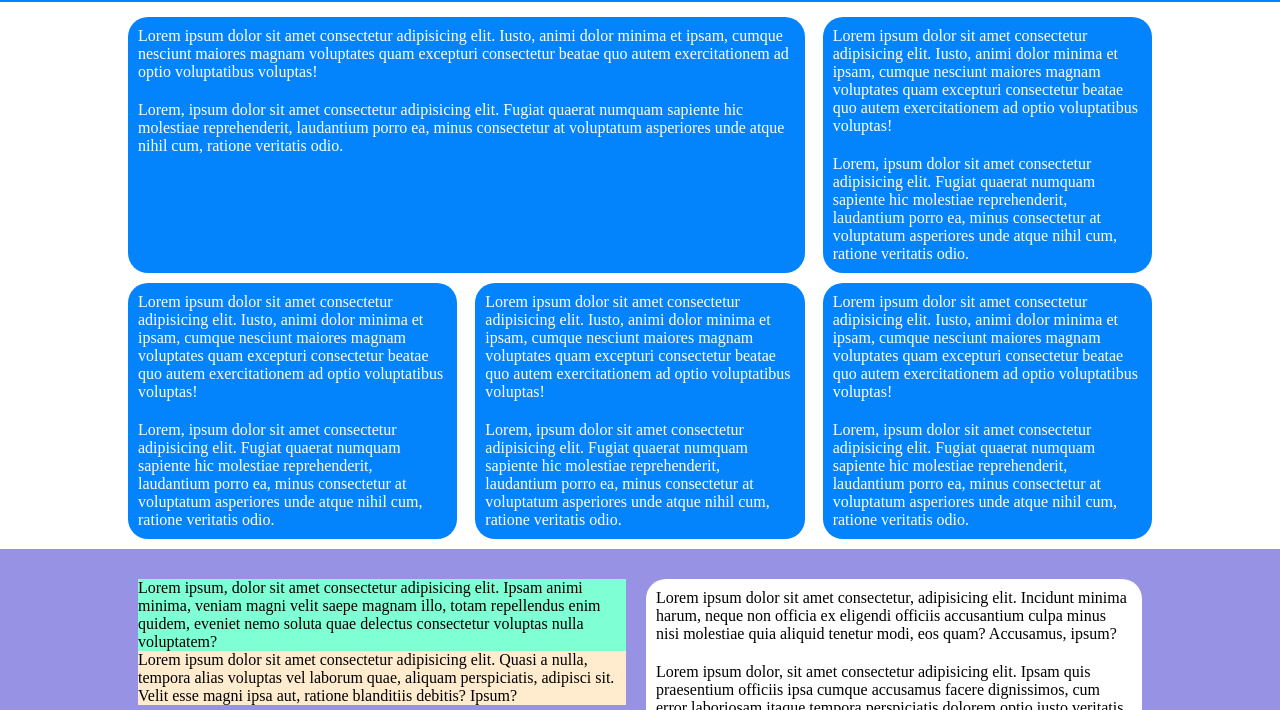
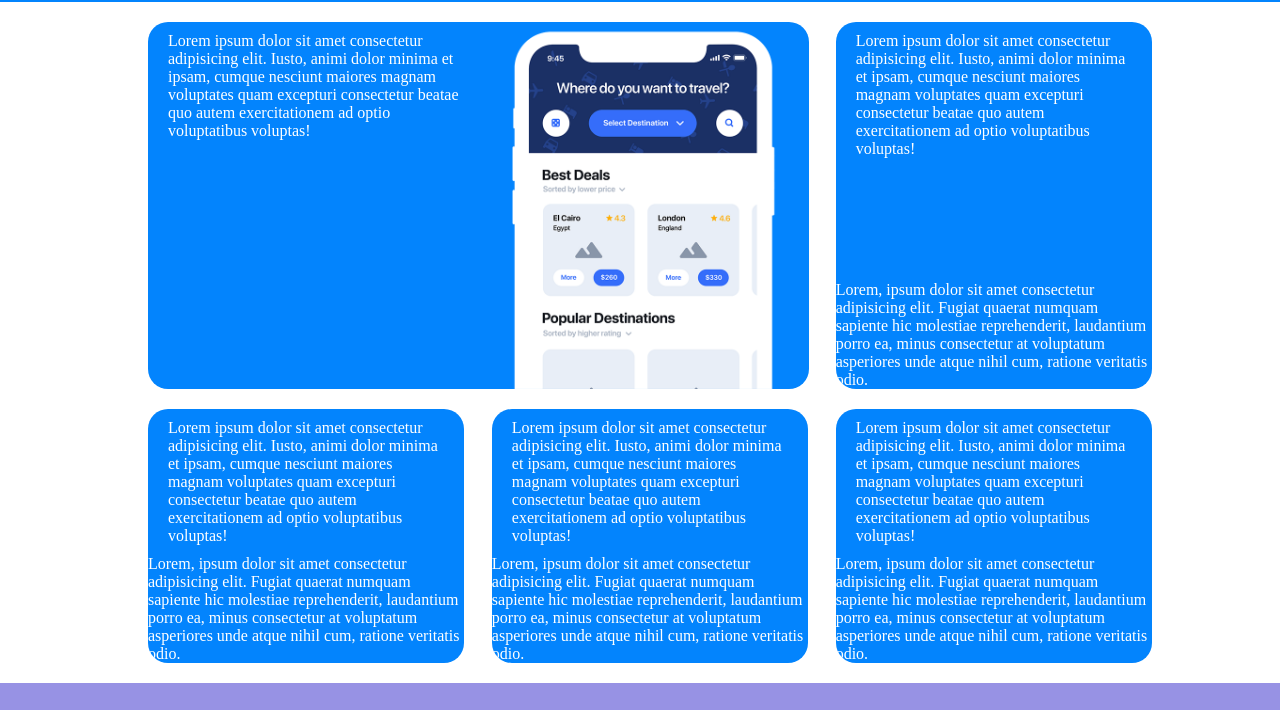
Before and after one commit to LuisJann/css-responsive-layout, a plain HTML site: page index.html in a window 1280 px wide. Shown: the part 52-762 px from the top of the page. Drawn offline with Linux system fonts and the light colour scheme.

Commit message:
Aggiunta telefono sezione 1

```diff
--- a/css/style.css
+++ b/css/style.css
@@ -71,48 +71,73 @@
     flex-wrap: nowrap;
 }
 
-.cards{
+.card{
     display: flex;
-    flex-wrap: wrap;
-    justify-content: space-between;
-    margin-top: 15px;
+    flex-direction: column;
+    background-color: #0384fd;
+    width: 100%;
+    justify-content: center;
+    border-radius: 20px;
+    margin: 20px 0 20px 0;
 }
 
-
-
-.card{
-    background-color: #0384fd;
-    margin: 0 0 10px 0;
-    width: calc(100% / 3 - 12px);
-    border-radius: 20px;
-}
-
-.card:first-child{
-    width: calc(100% / 3 * 2 - 6px);
+.cards{
+    margin-bottom: 20px;
 }
 
 .text-first-s{
-    padding: 10px;
+    padding: 10px 20px 10px 20px;
 
 }
 
 .image-first-s{
-    padding: 10px;
+    display: flex;
+    justify-content: center;
+}
+
+.image-first-s img{
+    width: 50%;
+    justify-content: center;
+    justify-content: flex-end;
 }
 
 /* RESPONSIVE AREA MAIN section 1 */
-
-    @media screen and (max-width: 991px) {
+/* tablet */
+    @media screen and (min-width: 768px) {
         .cards{
             display: flex;
-            flex-direction: column;
+            flex-direction: row;
+            flex-wrap: wrap;
+            justify-content: space-between;
         }
 
         .card{
-            width: 100%;
+            margin: 20px 0px 0px 20px;
+            width: calc(100% / 3 - 25px);
+            justify-content: space-between;
         }
 
         .card:first-child{
+            width: calc(100% / 3 * 2 - 22px);
+        }
+
+        .image-first-s{
+            justify-content: flex-start;
+        }
+
+
+    }
+    /* monitor */
+    @media screen and (min-width: 992px) {
+        .card:first-child{
+            flex-direction: row;
+        }
+
+        .text-first-s {
+            width: 100%;
+        }
+        .image-first-s img{
+            align-items: flex-end;
             width: 100%;
         }
     }
@@ -202,7 +227,7 @@
 
 /* RESPONSIVE AREA MAIN section 3 */
 
-@media screen and (min-width:992px) {
+@media screen and (min-width:768px) {
     .section-exp-card{
         flex-direction: row;
     }
@@ -235,7 +260,7 @@
 
 /* RESPONSIVE AREA MAIN section 4 */
 
-@media screen and (min-width:992px) {
+@media screen and (min-width:768px) {
     .section-benefits{
         display: flex;
         flex-wrap: wrap;
@@ -248,6 +273,8 @@
 
 
 }
+
+
 
 /* section 5 */
 .about{
@@ -269,7 +296,9 @@
     background-color: brown;
 }
 
-@media screen and (min-width:992px) {
+/* RESPONSIVE AREA MAIN section 5 */
+
+@media screen and (min-width:768px) {
     .about{
         display: flex;
         justify-content: space-between;
--- a/index.html
+++ b/index.html
@@ -40,7 +40,7 @@
                         Lorem ipsum dolor sit amet consectetur adipisicing elit. Iusto, animi dolor minima et ipsam, cumque nesciunt maiores magnam voluptates quam excepturi consectetur beatae quo autem exercitationem ad optio voluptatibus voluptas!
                     </div>
                     <div class="image-first-s white">
-                        Lorem, ipsum dolor sit amet consectetur adipisicing elit. Fugiat quaerat numquam sapiente hic molestiae reprehenderit, laudantium porro ea, minus consectetur at voluptatum asperiores unde atque nihil cum, ratione veritatis odio.
+                        <img src="img/phone.png" alt="">
                     </div>
                 </div>
                 <div class="card">
```
